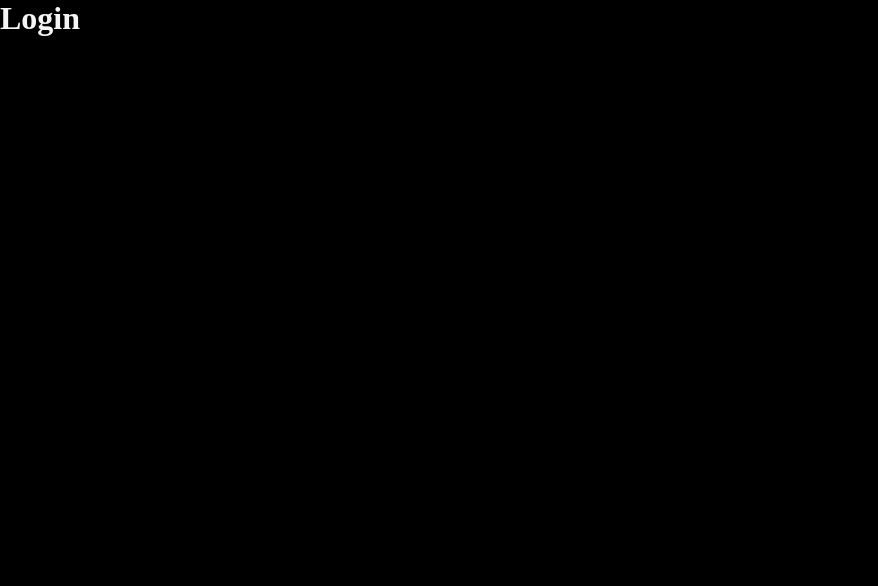
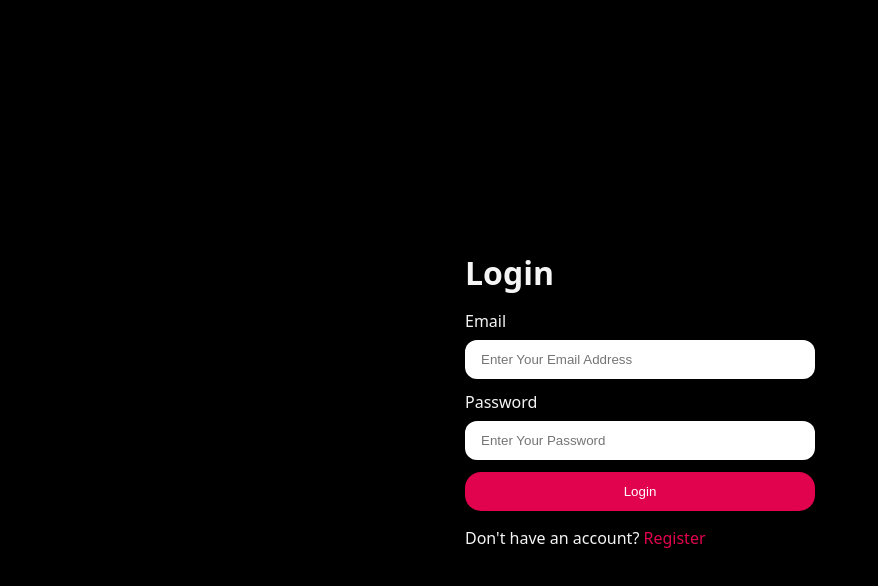
Before and after one commit to ankitkr52/HireEdge, a React app in the folder Frontend/: page /login in a window 1280 px wide. Shown: the top 586 px of the page, without its empty margins (0-878 px from the left). Built offline with nearby package versions, Linux system fonts and the light colour scheme; the HTML template or start-up script is replaced by a standard one.

Commit message:
fixed login and register page ui

```diff
--- /dev/null
+++ b/Frontend/src/features/auth/auth.form.scss
@@ -0,0 +1,44 @@
+main{
+    min-height: 100vh;
+    width: 100%;
+
+    display: flex;
+    justify-content: center;
+    align-items: center;
+
+
+    .form-container{
+        min-width: 350px;
+
+        display: flex;
+        flex-direction: column;
+        gap: 1rem;
+    }
+
+    form{
+        display: flex;
+        flex-direction: column;
+        gap: 0.75rem;
+    }
+
+    .input-group{
+        display: flex;
+        flex-direction: column;
+
+        gap: 0.5rem;
+
+
+        input{
+            border: none;
+            outline: none;
+            padding-inline: 1rem;
+            padding-block: 0.75rem;
+            border-radius: 0.75rem;
+        }
+    }
+
+    a{
+        color: #e1034d;
+        text-decoration: none;
+    }
+}
--- a/Frontend/src/features/auth/pages/Login.jsx
+++ b/Frontend/src/features/auth/pages/Login.jsx
@@ -1,11 +1,35 @@
 import React from 'react'
+import {useNavigate,Link} from 'react-router-dom'
+import '../auth.form.scss'
 
 const Login = () => {
-  return (
-    <div>
-      <h1>Login</h1>
-    </div>
-  )
+
+    const handleSubmit = async (e) => {
+        e.preventDefault()
+        await handleLogin({ email, password })
+        navigate('/')
+    }
+    return (
+        <main>
+            <div className="form-container">
+                <h1>Login</h1>
+                <form onSubmit={handleSubmit}>
+                    <div className="input-group">
+                        <label htmlFor="email">Email</label>
+                        <input type="email" id='email' name='email' placeholder='Enter Your Email Address' />
+                    </div>
+
+                    <div className="input-group">
+                        <label htmlFor="password">Password</label>
+                        <input type="password" id='password' name='password' placeholder='Enter Your Password' />
+                    </div>
+                    <button type="submit" className="button primary-button">Login</button>
+                </form>
+
+                   <p>Don't have an account? <Link to={"/register"} >Register</Link> </p>
+            </div>
+        </main>
+    )
 }
 
 export default Login
--- a/Frontend/src/features/auth/pages/Register.jsx
+++ b/Frontend/src/features/auth/pages/Register.jsx
@@ -1,10 +1,40 @@
-import React from 'react'
+import React from 'react';
+import {useNavigate,Link} from 'react-router-dom'
 
 const Register = () => {
+    const navigate = useNavigate();
+
+    const handleSubmit = async (e) => {
+        e.preventDefault()
+        await handleLogin({ email, password })
+        navigate('/')
+    }
+
   return (
-    <div>
-      <h1>Register page here </h1>
-    </div>
+    <main>
+            <div className="form-container">
+                <h1>Register</h1>
+                <form onSubmit={handleSubmit}>
+                    <div className="input-group">
+                        <label htmlFor="email">Email</label>
+                        <input type="email" id='email' name='email' placeholder='Enter Your Email Address' />
+                    </div>
+
+                      <div className="input-group">
+                        <label htmlFor="username">Username</label>
+                        <input type="text" id='username' name='username' placeholder='Enter Username' />
+                    </div>
+
+                    <div className="input-group">
+                        <label htmlFor="password">Password</label>
+                        <input type="password" id='password' name='password' placeholder='Enter Your Password' />
+                    </div>
+                    <button type="submit" className="button primary-button">Register</button>
+                </form>
+
+                <p>Already have an account? <Link to={"/login"} >Login</Link> </p>
+            </div>
+        </main>
   )
 }
 
--- a/Frontend/src/style.scss
+++ b/Frontend/src/style.scss
@@ -1,3 +1,5 @@
+@use"./style/button.scss";
+
 * {
     margin: 0%;
     padding: 0%;
@@ -10,4 +12,5 @@
     width: 100%;
     background-color: #000;
     color: whitesmoke;
+    font-family: system-ui, -apple-system, BlinkMacSystemFont, 'Segoe UI', Roboto, Oxygen, Ubuntu, Cantarell, 'Open Sans', 'Helvetica Neue', sans-serif;
 }
--- /dev/null
+++ b/Frontend/src/style/button.scss
@@ -0,0 +1,20 @@
+.button{
+
+    border: none;
+    outline: none;
+    padding-inline: 1.5rem;
+    padding-block: 0.75rem;
+    border-radius: 1rem;
+    cursor: pointer;
+
+    transition: all 0.3s ease-in-out;
+
+    &.primary-button{
+        background-color: #e1034d;
+        color: white;
+    }
+
+    &:active{
+        transform: scale(0.9);
+    }
+}
```
